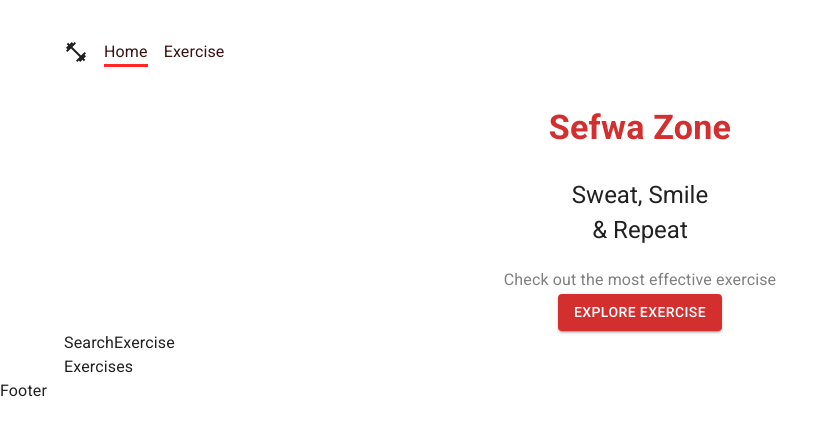
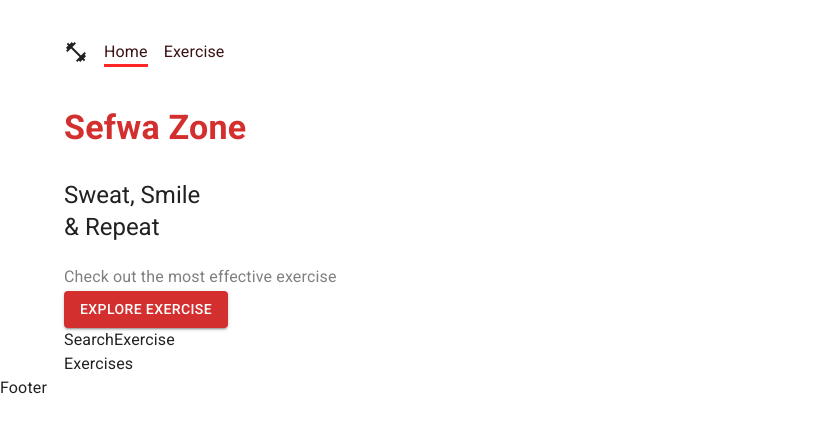
Before and after one commit to Bzsmrf/sefwa, a React (Create React App) app: page / in a window 1280 px wide. Shown: the top 436 px of the page, without its empty margins (0-838 px from the left). Built offline with nearby package versions, Linux system fonts and the light colour scheme.

Commit message:
remove: class

```diff
--- a/src/components/HeroBanner.jsx
+++ b/src/components/HeroBanner.jsx
@@ -5,17 +5,14 @@ import classes from "../styles/All.module.css";
 const HeroBanner = () => {
   return (
     <Box>
-      <Grid
-        container
-        className={classes.heroGridContainer}
-        justifyContent="center"
-      >
-        <Grid item textAlign="center" lg={3}>
+      <Grid container className={classes.heroGridContainer}>
+        <Grid item lg={3}>
           <Typography variant="h4" color="error">
             Sefwa Zone
           </Typography>
-          <Typography variant="h5">Sweat, Smile</Typography>
-          <Typography variant="h5">& Repeat</Typography>
+          <Typography variant="h5">
+            Sweat, Smile <br />& Repeat
+          </Typography>
           <Typography variant="subtitle1" color="GrayText">
             Check out the most effective exercise
           </Typography>
```
